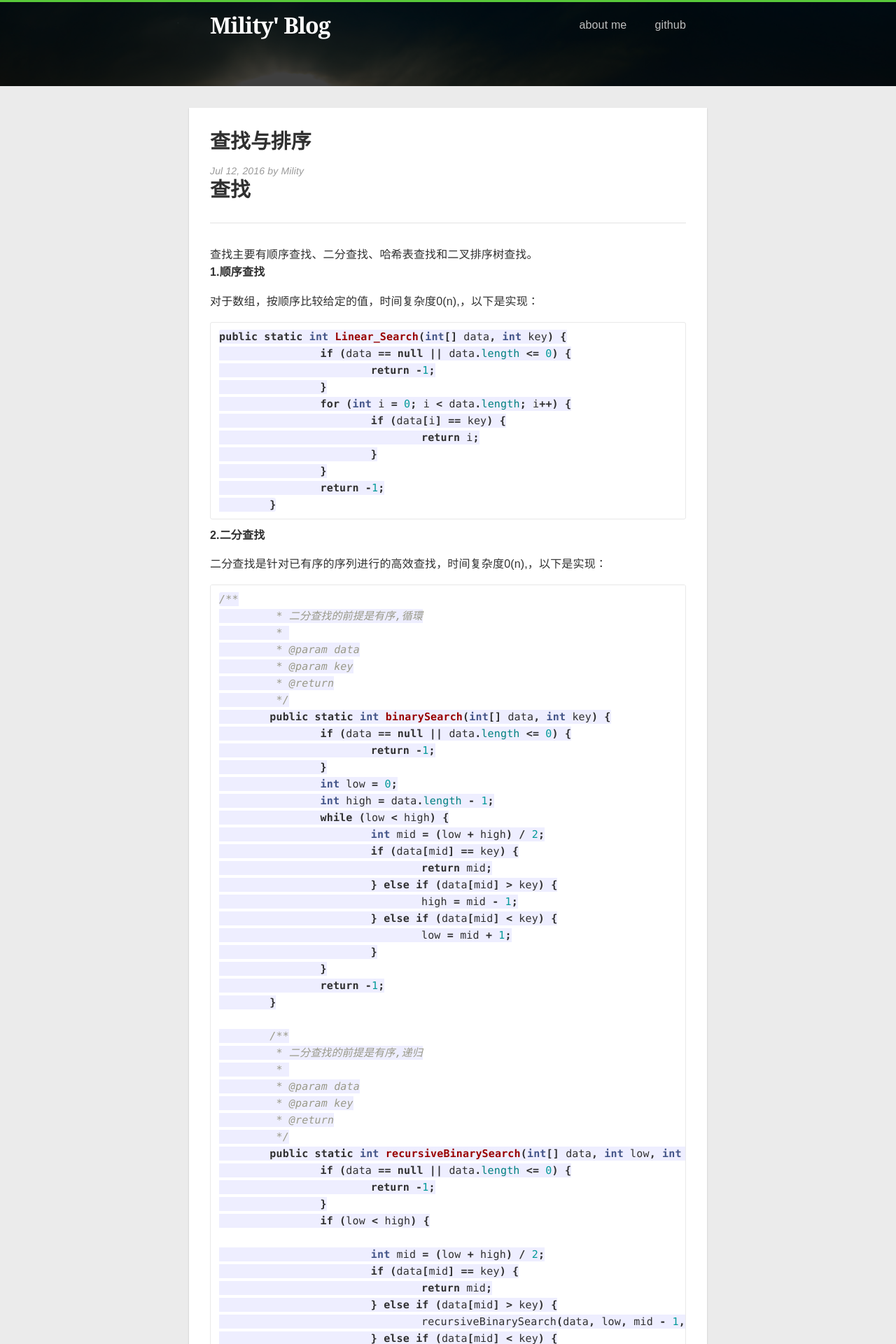
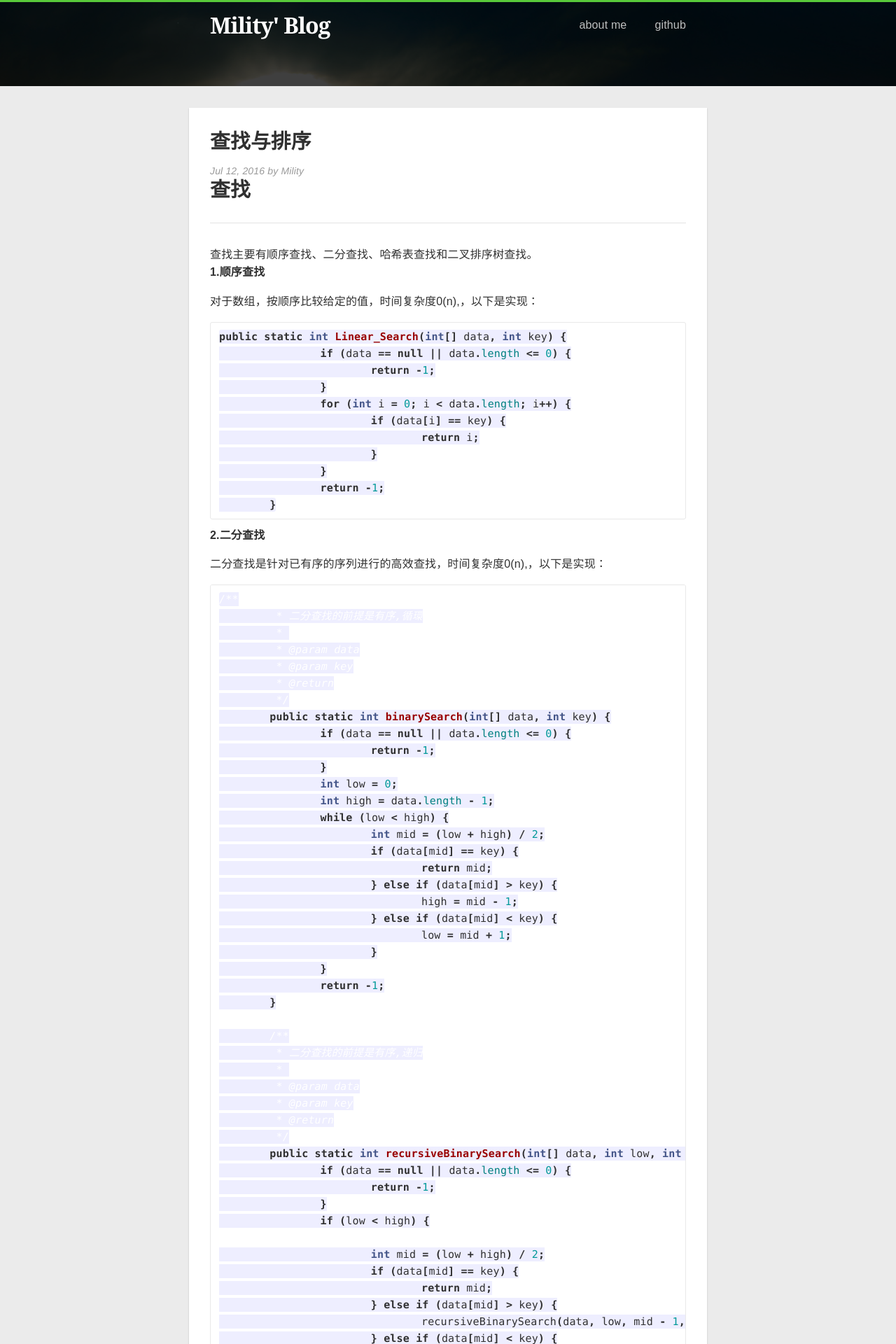
Before and after one commit to Mility/Mility.github.io, a Jekyll site: the page built from _posts/2016-07-12-查找与排序.markdown, in a window 1280 px wide. Shown: the top 1920 px of the page at 70% size. Built offline with Jekyll 4.4.1, drawn with Linux system fonts in a browser that asks for light colours; nearby versions of some CDN libraries.

Commit message:
Update _syntax.scss

```diff
--- a/_sass/_syntax.scss
+++ b/_sass/_syntax.scss
@@ -3,7 +3,7 @@
 .highlight .err { color: #a61717; background-color: #e3d2d2 } /* Error */
 .highlight .k { font-weight: bold } /* Keyword */
 .highlight .o { font-weight: bold } /* Operator */
-.highlight .cm { color: #999988; font-style: italic } /* Comment.Multiline */
+.highlight .cm { color: #FFFFFF; font-style: italic } /* Comment.Multiline #999988 在这里主要是控制代码背景颜色，设置为#FFFFFF */
 .highlight .cp { color: #999999; font-weight: bold } /* Comment.Preproc */
 .highlight .c1 { color: #999988; font-style: italic } /* Comment.Single */
 .highlight .cs { color: #999999; font-weight: bold; font-style: italic } /* Comment.Special */
```
